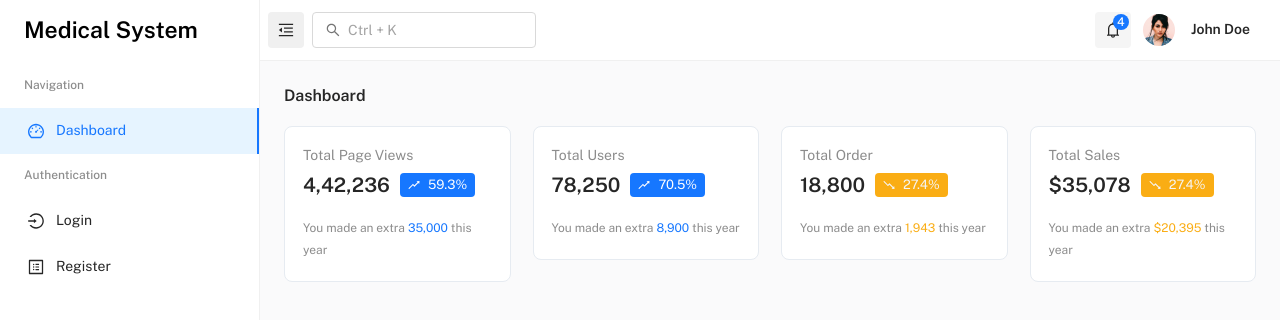
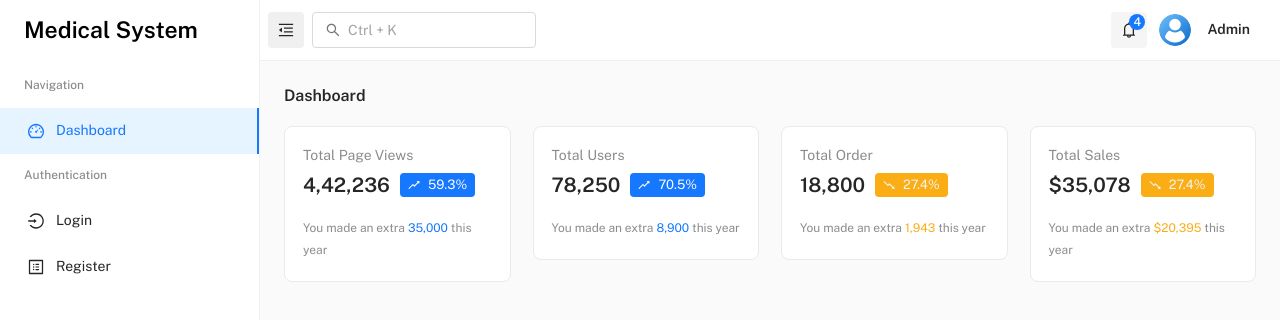
Before and after one commit to kaleem-uet/medical, a React (Vite) app: page / in a window 1280 px wide. Shown: the top 320 px of the page. Built offline with nearby package versions, Linux system fonts and the light colour scheme.

Commit message:
User Profile has been changed

```diff
--- a/src/layout/MainLayout/Header/HeaderContent/Profile/index.jsx
+++ b/src/layout/MainLayout/Header/HeaderContent/Profile/index.jsx
@@ -26,7 +26,7 @@ import ProfileTab from './ProfileTab';
 import SettingTab from './SettingTab';
 
 // assets
-import avatar1 from '../../../../../assets/images/users/avatar-1.png';
+import avatar1 from '../../../../../assets/images/users/user.png';
 
 import { LogoutOutlined, SettingOutlined, UserOutlined } from '@ant-design/icons';
 
@@ -99,7 +99,7 @@ const Profile = () => {
       >
         <Stack direction="row" spacing={2} alignItems="center" sx={{ p: 0.5 }}>
           <Avatar alt="profile user" src={avatar1} sx={{ width: 32, height: 32 }} />
-          <Typography variant="subtitle1">John Doe</Typography>
+          <Typography variant="subtitle1">Admin</Typography>
         </Stack>
       </ButtonBase>
       <Popper
@@ -142,9 +142,9 @@ const Profile = () => {
                           <Stack direction="row" spacing={1.25} alignItems="center">
                             <Avatar alt="profile user" src={avatar1} sx={{ width: 32, height: 32 }} />
                             <Stack>
-                              <Typography variant="h6">John Doe</Typography>
+                              <Typography variant="h6">Admin</Typography>
                               <Typography variant="body2" color="textSecondary">
-                                UI/UX Designer
+                                Doctor | MBBS
                               </Typography>
                             </Stack>
                           </Stack>
```
Also changed, not shown: src/assets/images/users/user.png (added).
